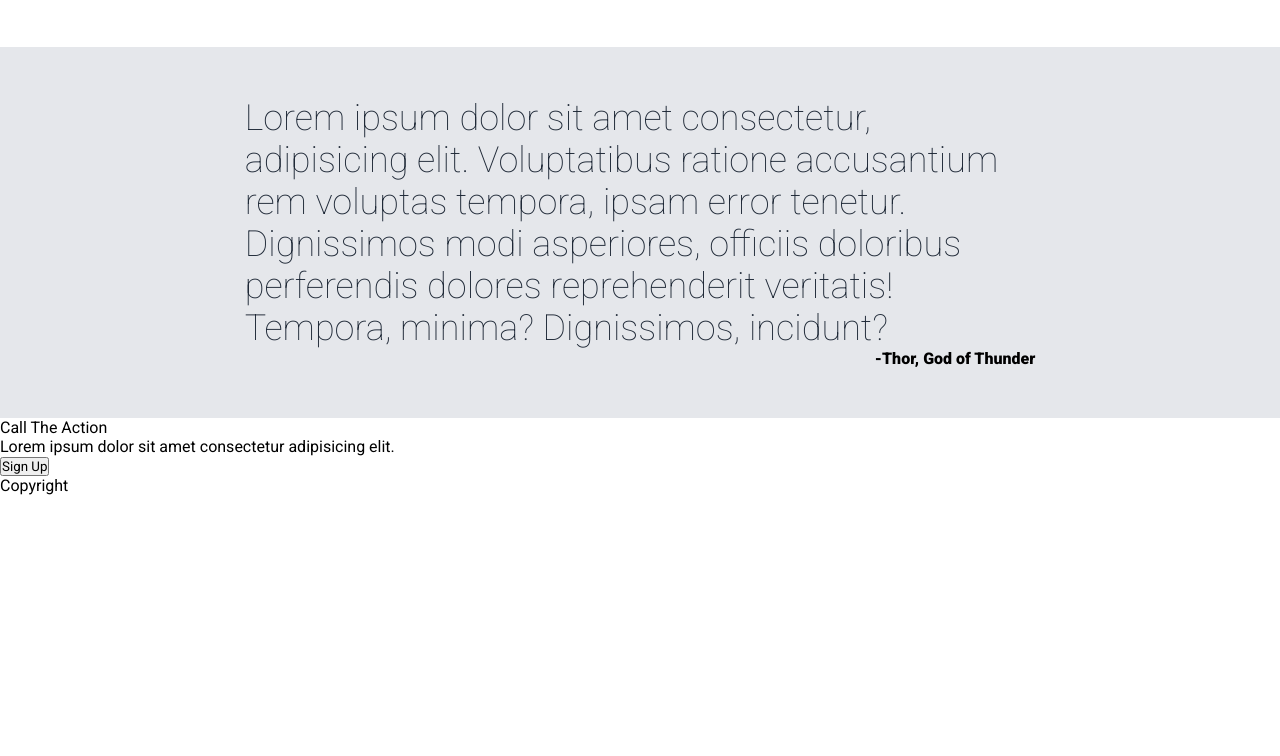
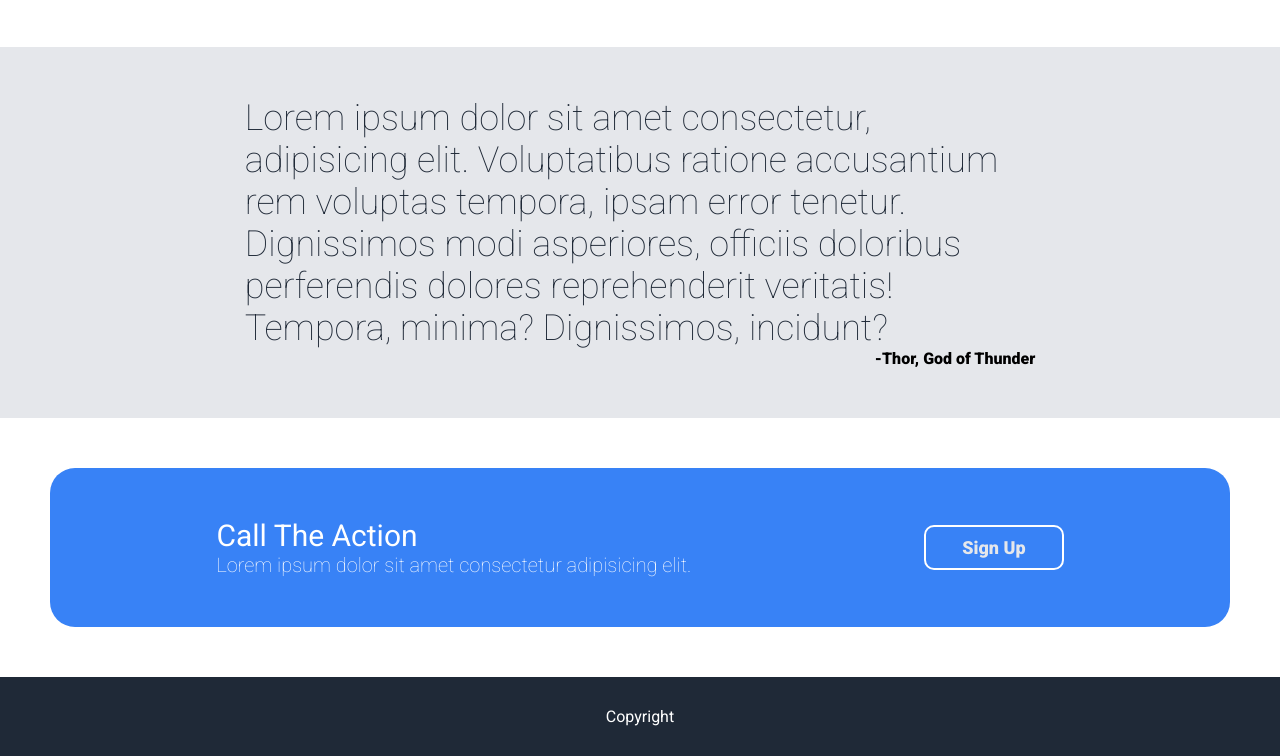
Before and after one commit to refikmemmedov/odin-project-css, a plain HTML site: page index.html in a window 1280 px wide. Shown: the part 810-1566 px from the top of the page. Before the commit the page ends 1305 px from the top, so only its background shows below. Drawn offline with Linux system fonts and the light colour scheme.

Commit message:
last commit

```diff
--- a/css/style.css
+++ b/css/style.css
@@ -125,3 +125,51 @@ main h1 {
     float: right;
     font-weight: 900;
 }
+
+.artcl2 {
+    padding: 50px;
+    display: flex;
+    justify-content: center;
+    max-width: 1300px;
+    margin: auto;
+}
+
+.blue {
+    display: flex;
+    background-color: #3882f6;
+    color: white;
+    width: 100%;
+    justify-content: space-around;
+    align-items: center;
+    padding: 50px;
+    border-radius: 25px;
+}
+
+.action > p:first-child {
+    font-size: 30px;
+}
+
+.action > p:last-child {
+    font-size: 20px;
+    font-weight: 100;
+}
+
+.sign > button {
+    padding: 10px 36px;
+    background-color: #3882f6;
+    color: #e5e7eb;
+    border: 2px solid white;
+    border-radius: 10px;
+    cursor: pointer;
+    font-size: 1.125rem;
+    font-weight: 600;
+}
+
+/* FOOTER */
+
+footer {
+    background-color: #1f2937;
+    color: white;
+    text-align: center;
+    padding: 30px;
+}
--- a/index.html
+++ b/index.html
@@ -67,12 +67,14 @@
         </div>
       </article>
       <article class="artcl2">
+        <div class="blue">
         <div class="action">
             <p>Call The Action</p>
             <p>Lorem ipsum dolor sit amet consectetur adipisicing elit.</p>
         </div>
         <div class="sign">
             <button type="button">Sign Up</button>
+        </div>
         </div>
       </article>
         <!-- FOOTER -->
```
